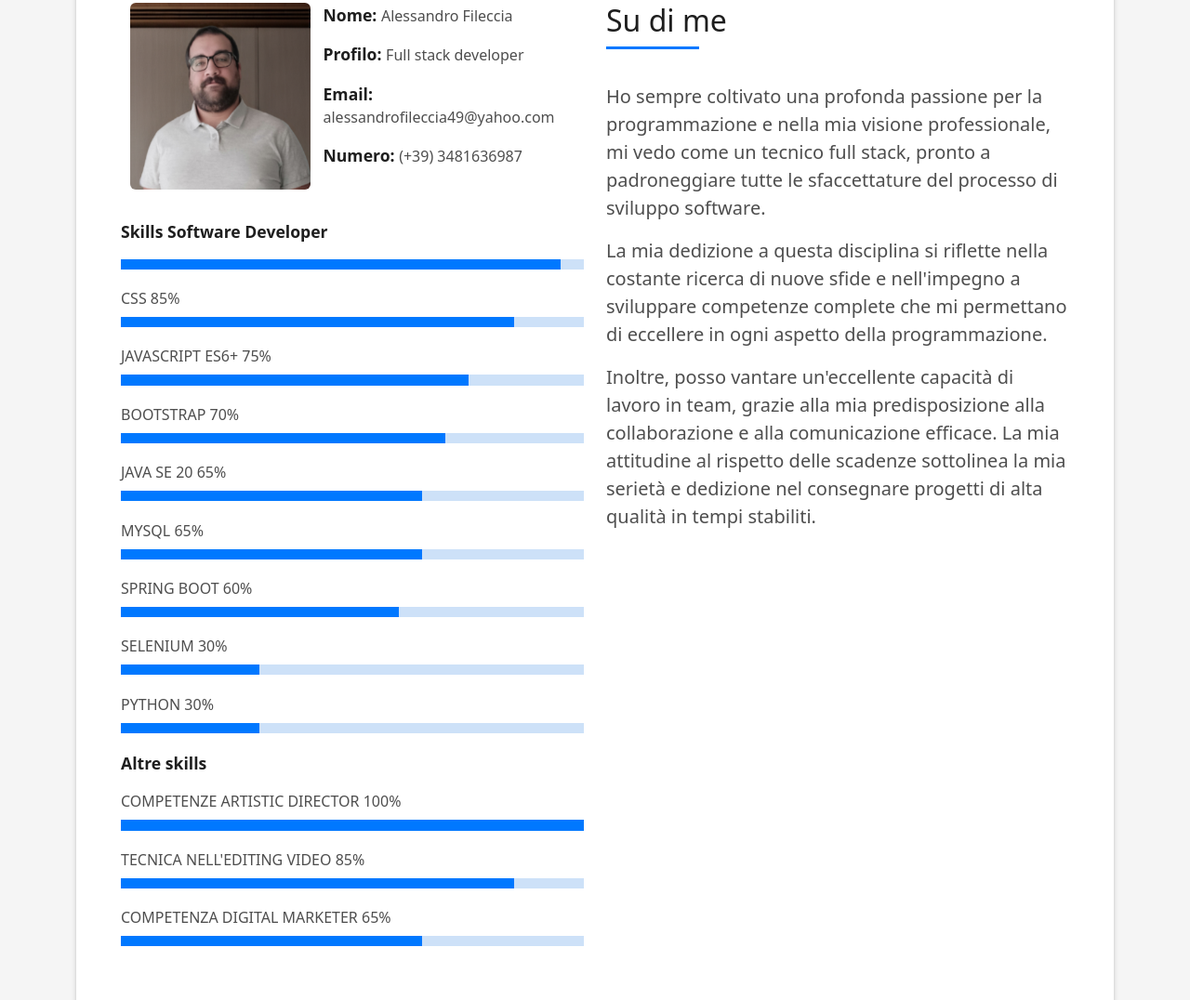
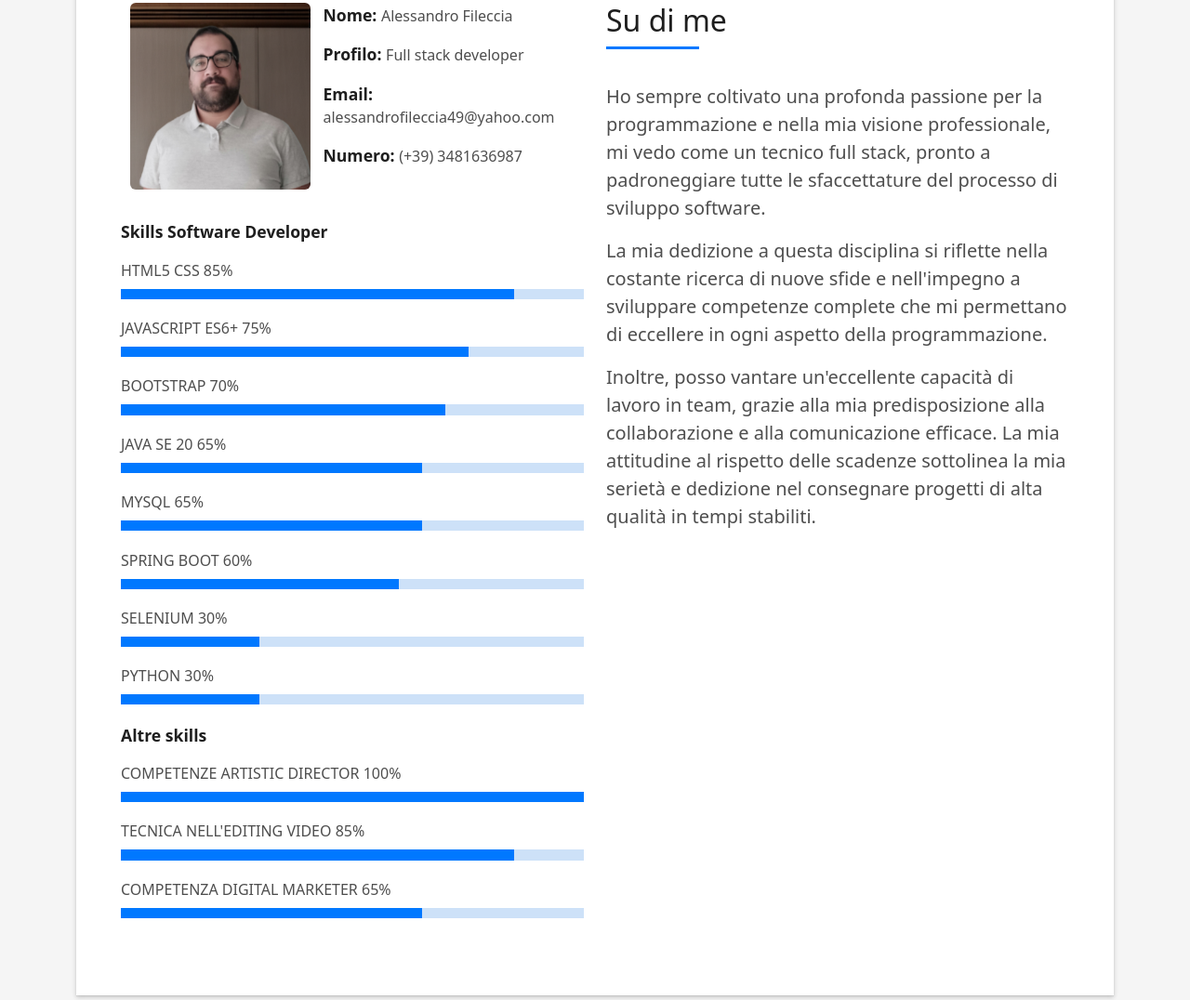
Before and after one commit to AlessandroFileccia/PortfolioFileccia, a plain HTML site: page index.html in a window 1280 px wide. Shown: the part 925-2001 px from the top of the page at 93% size. Drawn offline with Linux system fonts and the light colour scheme.

Commit message:
index.html

```diff
--- a/index.html
+++ b/index.html
@@ -74,10 +74,8 @@
                   </div>
                   <div class="skill-mf">
                     <p class="title-s">Skills Software Developer</p>
+                    <span>HTML5</span>
 
-                    <div class="progress">
-                      <div class="progress-bar" role="progressbar" style="width: 95%;" aria-valuenow="85" aria-valuemin="0" aria-valuemax="100"></div>
-                    </div>
                     <span>CSS</span> <span class="pull-right">85%</span>
                     <div class="progress">
                       <div class="progress-bar" role="progressbar" style="width: 85%" aria-valuenow="75" aria-valuemin="0" aria-valuemax="100"></div>
```
